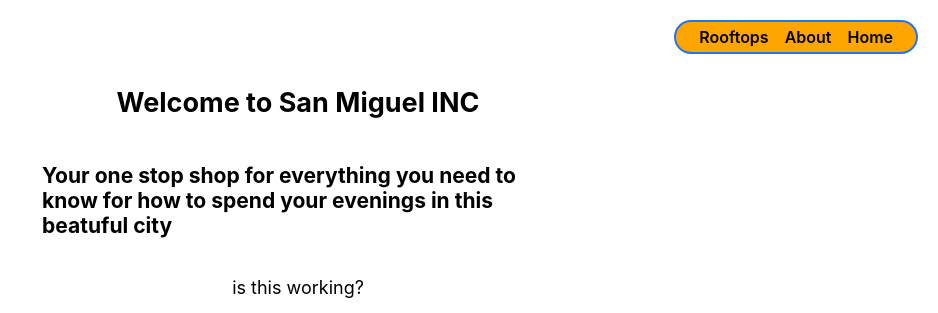
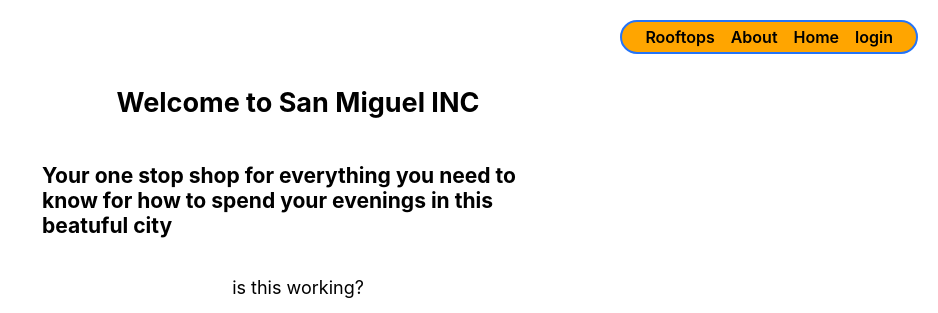
Before and after one commit to vzarate-94/sanmiguelinc, a Django app: page / in a window 1280 px wide. Shown: the top 313 px of the page, without its empty margins (342-1280 px from the left). Run offline with Django 3.2, Linux system fonts and the light colour scheme.

Commit message:
add login functionality

```diff
--- a/main_app/templates/base.html
+++ b/main_app/templates/base.html
@@ -18,6 +18,7 @@
         <li><a href="{% url 'rooftops_index' %} ">Rooftops</a></li>
         <li><a href="{% url 'about' %}">About</a></li>
         <li><a href="/">Home</a></li>
+        <li><a href="{% url 'login' %}">login</a></li>
       </ul>
     </nav>
   </header>
--- a/main_app/urls.py
+++ b/main_app/urls.py
@@ -4,6 +4,7 @@ from . import views
 urlpatterns = [
   path('', views.home, name='home'),
   path('about/', views.about, name='about'),
+  path('accounts/login/', views.Login.as_view(), name='login'),
   path('rooftops/', views.rooftops_index, name='rooftops_index'),
   path('rooftops/<int:rooftop_id>/', views.rooftops_detail, name='rooftops_detail'),
   path('rooftops/create/', views.RooftopCreate.as_view(), name='rooftops_create'),
--- a/main_app/views.py
+++ b/main_app/views.py
@@ -1,6 +1,7 @@
 from django.shortcuts import render, redirect
 from django.views.generic.edit import CreateView
 from django.views.generic.edit import CreateView, UpdateView, DeleteView
+from django.contrib.auth.views import LoginView
 from .models import Rooftop, Photo
 import uuid
 import boto3
@@ -15,6 +16,8 @@ def home(request):
 def about(request):
   return render(request, 'about.html')
 
+class Login(LoginView):
+  template_name = 'login.html'
 
 def rooftops_index(request):
   rooftops = Rooftop.objects.all()
--- a/sanmiguelinc/urls.py
+++ b/sanmiguelinc/urls.py
@@ -19,4 +19,5 @@ from django.urls import path, include
 urlpatterns = [
     path('admin/', admin.site.urls),
     path('', include('main_app.urls')),
+    path('accounts/', include('django.contrib.auth.urls')),
 ]
```
Also changed, not shown: main_app/templates/login.html (added, +20 -0 lines).
